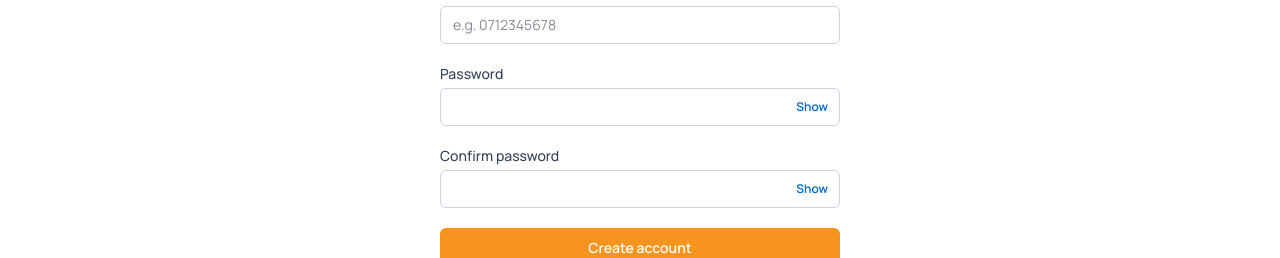
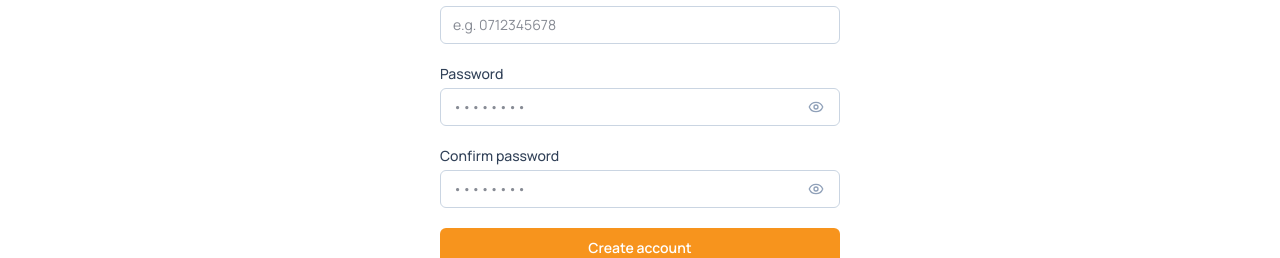
Before and after one commit to DOMINIC426/Short-course-online-system-management, a React (Vite) app in the folder frontend/: page /register in a window 1280 px wide. Shown: the part 374-632 px from the top of the page. Built offline with nearby package versions, Linux system fonts and the light colour scheme; no server answers.

Commit message:
I have updated the registration page to include password character checks

```diff
--- a/frontend/src/components/shared/PasswordInput.jsx
+++ b/frontend/src/components/shared/PasswordInput.jsx
@@ -1,13 +1,38 @@
 import { useState } from "react";
+import { Eye, EyeOff, Check } from "lucide-react";
 
-export default function PasswordInput({ id, label, value, onChange, required = true }) {
+export default function PasswordInput({
+  id,
+  label,
+  value = "",
+  onChange,
+  required = true,
+  placeholder = "••••••••",
+  showStrength = false,
+}) {
   const [visible, setVisible] = useState(false);
+
+  const isMinLengthMet = value.length >= 8;
+  const isTyping = value.length > 0;
 
   return (
     <div>
+      <div className="flex items-center justify-between">
         <label htmlFor={id} className="block text-sm font-medium text-slate-700">
           {label}
         </label>
+
+        {showStrength && isTyping && (
+          <span
+            className={`text-xs font-medium transition-colors ${
+              isMinLengthMet ? "font-semibold text-emerald-600" : "text-slate-500"
+            }`}
+          >
+            {value.length}/8 characters
+          </span>
+        )}
+      </div>
+
       <div className="relative mt-1">
         <input
           id={id}
@@ -15,15 +40,33 @@ export default function PasswordInput({ id, label, value, onChange, required = t
           value={value}
           onChange={onChange}
           required={required}
-          className="w-full rounded-md border border-slate-300 px-3 py-2 pr-16 text-sm focus:outline-none focus:ring-2 focus:ring-udom-accent"
+          placeholder={placeholder}
+          className={`w-full rounded-md border px-3 py-2 text-sm transition-all focus:outline-none focus:ring-2 ${
+            showStrength && isTyping
+              ? isMinLengthMet
+                ? "border-emerald-500 focus:ring-emerald-500/20"
+                : "border-amber-400 focus:ring-amber-400/20"
+              : "border-slate-300 focus:ring-udom-accent"
+          } ${showStrength && isMinLengthMet ? "pr-20" : "pr-10"}`}
         />
+
+        <div className="absolute inset-y-0 right-0 flex items-center gap-1.5 pr-3">
+          {showStrength && isMinLengthMet && (
+            <span className="flex h-5 w-5 items-center justify-center rounded-full bg-emerald-100 text-emerald-600 transition-all">
+              <Check className="h-3 w-3" strokeWidth={3} />
+            </span>
+          )}
+
           <button
             type="button"
             onClick={() => setVisible((v) => !v)}
-          className="absolute inset-y-0 right-0 flex items-center px-3 text-xs font-semibold text-udom-primary"
+            className="p-1 text-slate-400 transition-colors hover:text-slate-600 focus:outline-none"
+            tabIndex={-1}
+            aria-label={visible ? "Hide password" : "Show password"}
           >
-          {visible ? "Hide" : "Show"}
+            {visible ? <EyeOff className="h-4 w-4" /> : <Eye className="h-4 w-4" />}
           </button>
+        </div>
       </div>
     </div>
   );
--- a/frontend/src/context/AuthContext.jsx
+++ b/frontend/src/context/AuthContext.jsx
@@ -21,7 +21,6 @@ export function AuthProvider({ children }) {
     return saved ? JSON.parse(saved) : null;
   });
 
-  // Fetch full user details from backend DB whenever a session exists
   async function fetchUserProfile() {
     try {
       const response = await api.get("/api/v1/student/profile");
@@ -84,7 +83,6 @@ export function AuthProvider({ children }) {
       setUser(loggedInUser);
       localStorage.setItem("scms_user", JSON.stringify(loggedInUser));
 
-      // Trigger profile fetch from database immediately after successful login
       await fetchUserProfile();
 
       return loggedInUser;
@@ -102,23 +100,29 @@ export function AuthProvider({ children }) {
   async function register({ firstName, lastName, email, phone, password }) {
     try {
       const response = await api.post("/api/v1/student/register", {
-        firstName,
-        lastName,
-        email,
-        phone,
+        firstName: firstName.trim(),
+        lastName: lastName.trim(),
+        email: email.trim(),
+        phone: phone.trim(),
+        phoneNumber: phone.trim(),
         password,
       });
+
       return response.data;
     } catch (err) {
       const data = err.response?.data;
       let errorMessage = "Registration failed. Please try again.";
+
       if (typeof data === "string") {
         errorMessage = data;
       } else if (data?.message) {
         errorMessage = data.message;
       } else if (data?.error) {
         errorMessage = data.error;
+      } else if (err.message) {
+        errorMessage = err.message;
       }
+
       throw new Error(errorMessage);
     }
   }
--- a/frontend/src/pages/public/RegisterPage.jsx
+++ b/frontend/src/pages/public/RegisterPage.jsx
@@ -1,5 +1,6 @@
 import { useState } from "react";
 import { useNavigate, Link } from "react-router-dom";
+import { Loader2, CheckCircle2 } from "lucide-react";
 import { useAuth } from "../../context/AuthContext.jsx";
 import PasswordInput from "../../components/shared/PasswordInput.jsx";
 
@@ -12,12 +13,19 @@ export default function RegisterPage() {
   const [confirmPassword, setConfirmPassword] = useState("");
   const [error, setError] = useState("");
   const [loading, setLoading] = useState(false);
+  const [isSuccess, setIsSuccess] = useState(false);
+
   const { register } = useAuth();
   const navigate = useNavigate();
 
   async function handleSubmit(event) {
     event.preventDefault();
     setError("");
+
+    if (password.length < 8) {
+      setError("Password must be at least 8 characters long.");
+      return;
+    }
 
     if (password !== confirmPassword) {
       setError("Passwords do not match.");
@@ -33,12 +41,30 @@ export default function RegisterPage() {
         phone: phone.trim(),
         password,
       });
-      navigate("/login");
+
+      setIsSuccess(true);
+      setTimeout(() => {
+        navigate("/login");
+      }, 2000);
     } catch (err) {
       setError(err.message || "Could not create account. Please try again.");
     } finally {
       setLoading(false);
     }
+  }
+
+  if (isSuccess) {
+    return (
+      <section className="mx-auto max-w-md px-6 py-20 text-center">
+        <div className="rounded-2xl border border-slate-100 bg-white p-8 shadow-sm">
+          <CheckCircle2 className="mx-auto h-12 w-12 text-emerald-500" />
+          <h2 className="mt-4 text-xl font-bold text-slate-900">Account Created Successfully!</h2>
+          <p className="mt-2 text-sm text-slate-600">
+            Redirecting you to the login page...
+          </p>
+        </div>
+      </section>
+    );
   }
 
   return (
@@ -108,7 +134,9 @@ export default function RegisterPage() {
           label="Password"
           value={password}
           onChange={(e) => setPassword(e.target.value)}
+          showStrength={true}
         />
+
         <PasswordInput
           id="confirmPassword"
           label="Confirm password"
@@ -121,9 +149,16 @@ export default function RegisterPage() {
         <button
           type="submit"
           disabled={loading}
-          className="w-full rounded-md bg-udom-accent px-4 py-2.5 text-sm font-semibold text-white hover:brightness-95 disabled:opacity-60"
+          className="flex w-full items-center justify-center rounded-md bg-udom-accent px-4 py-2.5 text-sm font-semibold text-white transition hover:brightness-95 disabled:opacity-60"
         >
-          {loading ? "Creating account..." : "Create account"}
+          {loading ? (
+            <>
+              <Loader2 className="mr-2 h-4 w-4 animate-spin" />
+              Creating account...
+            </>
+          ) : (
+            "Create account"
+          )}
         </button>
       </form>
 
```
Lines whose indentation alone changed are shown as unchanged.
